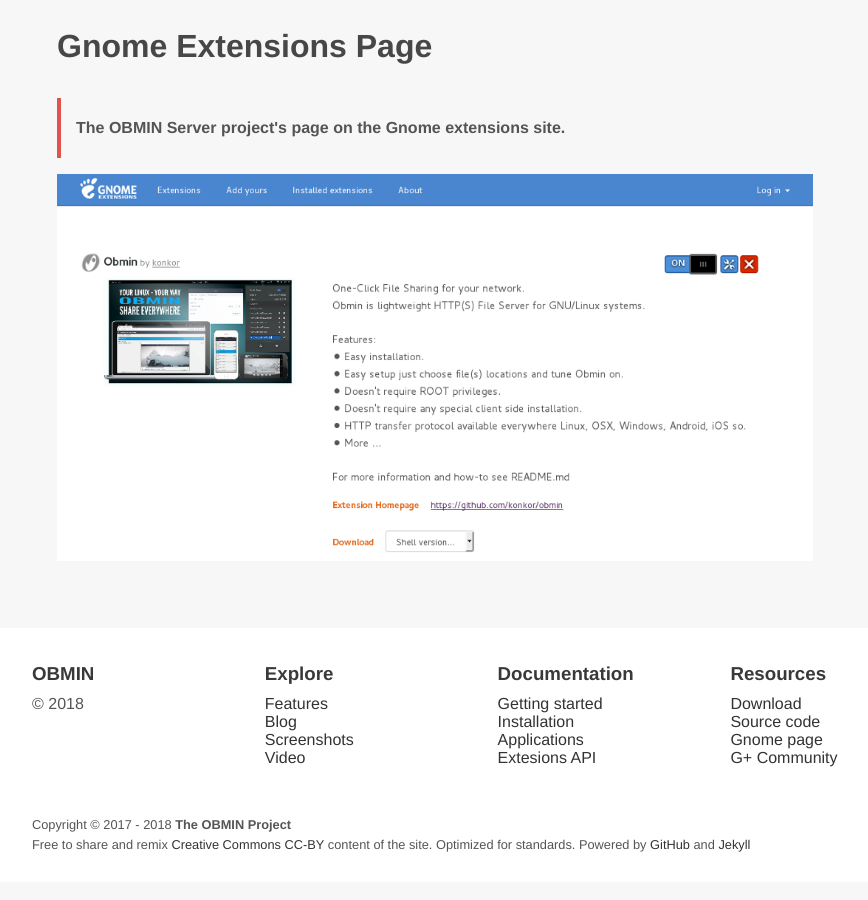
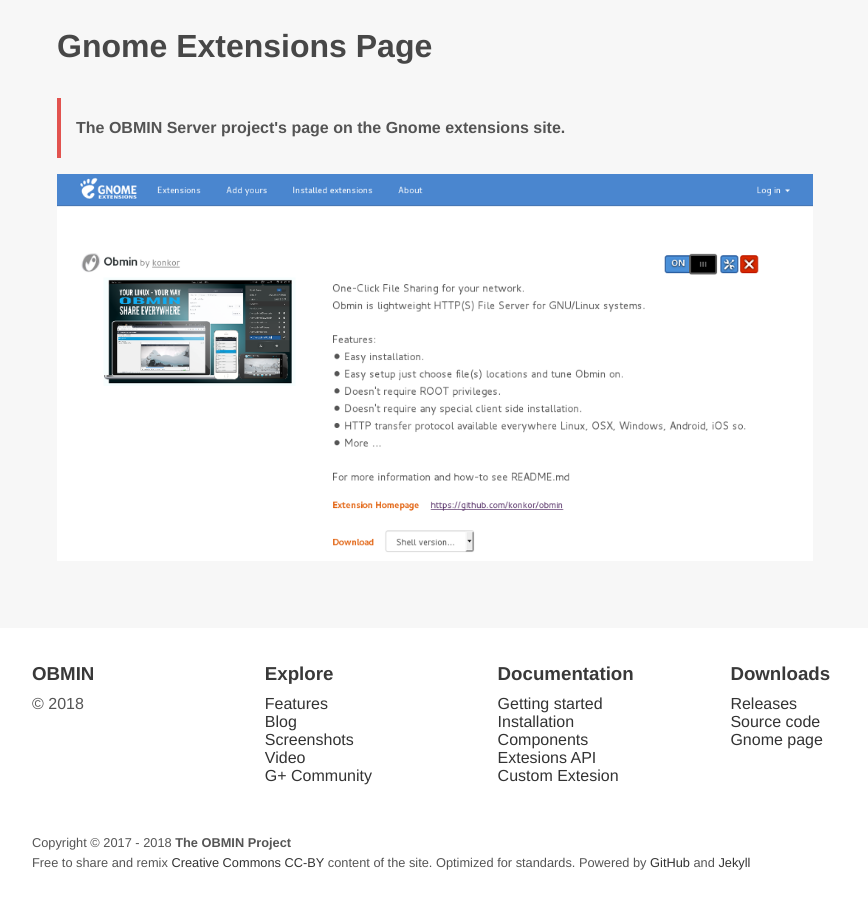
Before and after one commit to obmin/obmin.github.io, a Jekyll site: the page built from resources.md, in a window 1280 px wide and 900 px high, scrolled down 1716 px. Shown: the whole window, without its empty margins (143-1011 px from the left). Built offline with Jekyll 4.4.1, drawn with Linux system fonts in a browser that asks for light colours; some of the changed text lies outside the part shown.

Commit message:
Update links

```diff
--- a/_includes/footer.html
+++ b/_includes/footer.html
@@ -21,17 +22,17 @@
           <li><a href="{{ "/docs/00_quick_start/" | relative_url }}"><h3>Documentation</h3></a></li>
           <li><a href="{{ "/docs/00_quick_start/" | relative_url }}">Getting started</a></li>
           <li><a href="{{ "/docs/01_install/" | relative_url }}">Installation</a></li>
-          <li><a href="{{ "/" | relative_url }}">Applications</a></li>
-          <li><a href="{{ "/" | relative_url }}">Extesions API</a></li>
+          <li><a href="{{ "/docs/03_components/" | relative_url }}">Components</a></li>
+          <li><a href="{{ "/docs/101_pluginapi/" | relative_url }}">Extesions API</a></li>
+		  <li><a href="{{ "/docs/101_plugsample/" | relative_url }}">Custom Extesion</a></li>
         </ul>
       </div>
       <div class="col4">
         <ul>
-          <li><a href="{{ "/resources" | relative_url }}"><h3>Resources</h3></a></li>
-          <li><a href="https://github.com/konkor/obmin/tree/master/releases">Download</a></li>
+          <li><a href="{{ "/resources" | relative_url }}"><h3>Downloads</h3></a></li>
+          <li><a href="https://github.com/konkor/obmin/releases">Releases</a></li>
           <li><a href="https://github.com/konkor/obmin">Source code</a></li>
           <li><a href="https://extensions.gnome.org/extension/1254/obmin/">Gnome page</a></li>
-          <li><a href="https://plus.google.com/communities/111793545135238329562">G+ Community</a></li>
         </ul>
       </div>
     </div>
--- a/_includes/header.html
+++ b/_includes/header.html
@@ -9,7 +9,7 @@
 	<li><a href="{{ "/blog" | relative_url }}" {% if active[1] == 'blog' %}class="active"{% endif %}>Articles</a></li>
     <li><a href="{{ "/explore" | relative_url }}" {% if active[1] == 'explore' %}class="active"{% endif %}>Explore</a></li>
     <li><a href="{{ "/docs/00_quick_start/" | relative_url }}">Documentation</a></li>
-    <li><a href="{{ "/resources" | relative_url }}" {% if active[1] == 'resources' %}class="active"{% endif %}>Resources</a></li>
+    <li><a href="{{ "/resources" | relative_url }}" {% if active[1] == 'resources' %}class="active"{% endif %}>Download</a></li>
     <li><a href="{{ "/feed.xml" | relative_url }}" title="RSS Feed"><svg class="svg-icon" id="rss" fill-rule="evenodd" clip-rule="evenodd" stroke-linejoin="round" stroke-miterlimit="1.414"><path d="M12.8 16C12.8 8.978 7.022 3.2 0 3.2V0c8.777 0 16 7.223 16 16h-3.2zM2.194 11.61c1.21 0 2.195.985 2.195 2.196 0 1.21-.99 2.194-2.2 2.194C.98 16 0 15.017 0 13.806c0-1.21.983-2.195 2.194-2.195zM10.606 16h-3.11c0-4.113-3.383-7.497-7.496-7.497v-3.11c5.818 0 10.606 4.79 10.606 10.607z"/></svg></a></li>
   </ul>
 
--- a/resources.md
+++ b/resources.md
@@ -1,15 +1,15 @@
 ---
-title: Resources
+title: Downloads
 permalink: /resources/
-description:  Project Downloads, Sources, Pages, Other External Links, and Resources.
+description:  Project Downloads, Sources, Pages, Other Useful Links, and Resources.
 layout: default
 ---
 
-# [DEB package](https://github.com/konkor/obmin/blob/master/releases/)
+# [DEB package](https://github.com/konkor/obmin/releases)
 <p class="description">Download the latest stable <b>deb</b> package for the complete system integration on GNU/Linux Debian/Ubuntu flavors.</p>
 <a href="https://github.com/konkor/obmin/raw/master/releases/obmin_latest_all.deb"><img src="{{ "/assets/images/debs.png" | relative_url }}" style="max-width:100%;max-height:43vh;width:auto;height:auto" title="Get latest deb package..." /></a>
 
-# [Gnome Extension Package](https://github.com/konkor/obmin/blob/master/releases/)
+# [Gnome Extension Package](https://github.com/konkor/obmin/releases)
 <p class="description">The latest Gnome extension package for Gnome Desktop environment.</p>
 <a href="https://github.com/konkor/obmin/raw/master/releases/obmin%40konkor.zip"><img src="{{ "/assets/images/zips.png" | relative_url }}" style="max-width:100%;max-height:43vh;width:auto;height:auto" title="Get latest gnome extension package..." /></a>
 
```
Also changed, not shown: other parts of _includes/footer.html (+1 -0 lines).
